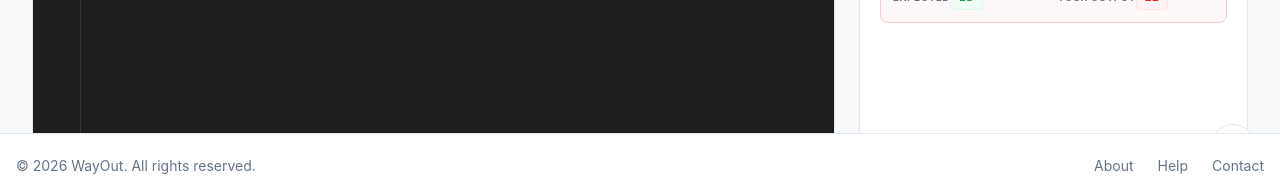
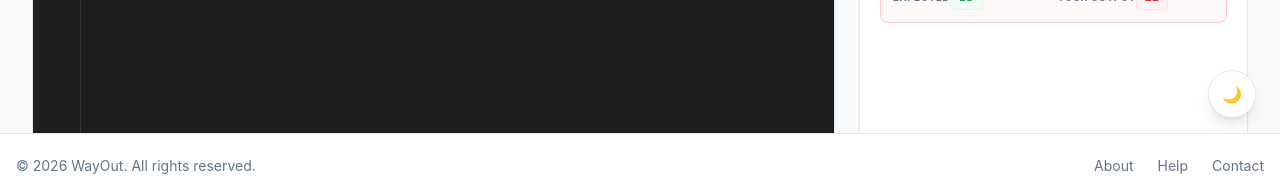
Before and after one commit to team-dopamine/wayout-web, a React (Create React App) app: page /counter-example in a window 1280 px wide. Shown: the part 602-798 px from the top of the page. Built offline with nearby package versions, Linux system fonts and the light colour scheme.

Commit message:
chore: 머지 충돌 해결

```diff
--- a/src/App.tsx
+++ b/src/App.tsx
@@ -1,5 +1,6 @@
 import './App.css';
 import { Outlet } from 'react-router-dom';
+import DarkModeToggle from './components/common/DarkModeToggle';
 import Header from '@/components/layout/Header';
 import Footer from '@/components/layout/Footer';
 
@@ -19,6 +20,11 @@ function App() {
         <Outlet />
       </main>
 
+      {/** 다크 모드 토글 */}
+      <div>
+        <DarkModeToggle />
+      </div>
+
       {/** 푸터 */}
       <Footer
         onAbout={() => console.log('about')}
--- /dev/null
+++ b/src/components/common/DarkModeToggle.tsx
@@ -0,0 +1,16 @@
+import { useTheme } from '@/hooks/useTheme';
+
+export default function DarkModeToggle() {
+  const { isDark, toggleTheme } = useTheme();
+
+  return (
+    <button
+      type="button"
+      aria-label="다크 모드 토글"
+      onClick={toggleTheme}
+      className="hover:text-primary fixed bottom-20 right-6 z-50 h-12 w-12 rounded-full border border-gray-200 bg-white text-gray-600 shadow-lg transition-colors focus:outline-none dark:border-gray-700 dark:bg-gray-800 dark:text-gray-300"
+    >
+      {isDark ? '☀️' : '🌙'}
+    </button>
+  );
+}
--- a/src/components/counterexample/DarkModeToggle.tsx
+++ /dev/null
@@ -1,18 +0,0 @@
-/**다크모드 토글 */
-type Props = {
-  isDark: boolean;
-  onToggle: () => void;
-};
-
-export default function DarkModeToggle({ isDark, onToggle }: Props) {
-  return (
-    <button
-      type="button"
-      onClick={onToggle}
-      className="fixed bottom-6 right-6 z-50 rounded-full border border-slate-200 bg-white p-3 text-slate-600 shadow-lg transition-colors hover:text-blue-500 focus:outline-none dark:border-slate-700 dark:bg-slate-800 dark:text-slate-300 dark:hover:text-blue-500"
-      aria-label="toggle dark mode"
-    >
-      {isDark ? '☀️' : '🌙'}
-    </button>
-  );
-}
--- /dev/null
+++ b/src/hooks/useTheme.ts
@@ -0,0 +1,27 @@
+import { useState, useEffect } from 'react';
+
+export function useTheme() {
+  const [isDark, setIsDark] = useState(() => {
+    // 사용자가 이전에 방문한 기록에 따라 바뀜
+    const savedTheme = localStorage.getItem('theme');
+    if (savedTheme) return savedTheme === 'dark';
+
+    // 저장된 설정이 없을 경우, OS 설정에 따라 바뀜
+    return window.matchMedia('(prefers-color-scheme: dark)').matches;
+  });
+
+  useEffect(() => {
+    const root = window.document.documentElement;
+    if (isDark) {
+      root.classList.add('dark');
+      localStorage.setItem('theme', 'dark');
+    } else {
+      root.classList.remove('dark');
+      localStorage.setItem('theme', 'light');
+    }
+  }, [isDark]);
+
+  const toggleTheme = () => setIsDark((prev) => !prev);
+
+  return { isDark, toggleTheme };
+}
--- a/src/pages/CounterExamplePage.tsx
+++ b/src/pages/CounterExamplePage.tsx
@@ -3,23 +3,15 @@ import { useMemo, useState } from 'react';
 import ProblemInfoCard from '@/components/counterexample/ProblemInfoCard';
 import SolutionEditorPanel from '@/components/counterexample/SolutionEditorPanel';
 import CounterExampleStatusPanel from '@/components/counterexample/CounterExampleStatusPanel';
-import DarkModeToggle from '@/components/counterexample/DarkModeToggle';
-
 import { DEFAULT_CODE, LANG_OPTIONS, MOCK_FAILED_CASES } from '@/constants/counterexample';
 import type { FailedCase, Language } from '@/types/counterexample';
 
 export default function CounterExamplePage() {
-  const [isDark, setIsDark] = useState(false);
   const [language, setLanguage] = useState<Language>('python');
   const [code, setCode] = useState(DEFAULT_CODE);
 
   const failedCases: FailedCase[] = useMemo(() => MOCK_FAILED_CASES, []);
   const failedCount = failedCases.length;
-
-  const handleToggleDark = () => {
-    setIsDark((prev) => !prev);
-    document.documentElement.classList.toggle('dark');
-  };
 
   const handleCopy = async () => {
     try {
@@ -32,8 +24,8 @@ export default function CounterExamplePage() {
   };
 
   return (
-    <div className="flex h-full flex-col bg-slate-50 text-slate-700 dark:bg-slate-900 dark:text-slate-200">
-      <main className="relative flex-1 overflow-y-auto bg-slate-50 px-4 py-8 pb-24 pt-6 sm:px-6 lg:px-8 dark:bg-slate-900">
+    <div className="flex h-full flex-col overflow-hidden bg-slate-50 text-slate-700 dark:bg-slate-900 dark:text-slate-200">
+      <main className="relative flex-1 overflow-y-auto bg-slate-50 px-4 py-8 pb-24 pt-6 dark:bg-slate-900 sm:px-6 lg:px-8">
         <div className="pointer-events-none fixed right-0 top-20 -z-10 h-96 w-96 rounded-full bg-blue-400/5 blur-3xl" />
         <div className="pointer-events-none fixed bottom-0 left-0 -z-10 h-96 w-96 rounded-full bg-purple-400/5 blur-3xl" />
 
@@ -61,8 +53,6 @@ export default function CounterExamplePage() {
           </div>
         </div>
       </main>
-
-      <DarkModeToggle isDark={isDark} onToggle={handleToggleDark} />
     </div>
   );
 }
--- a/tailwind.config.js
+++ b/tailwind.config.js
@@ -1,6 +1,7 @@
 /** @type {import('tailwindcss').Config} */
 module.exports = {
-  content: ["./src/**/*.{js,jsx,ts,tsx}"],
+  content: ['./src/**/*.{js,jsx,ts,tsx}'],
+  darkMode: 'class',
   theme: {
     extend: {},
   },
```
